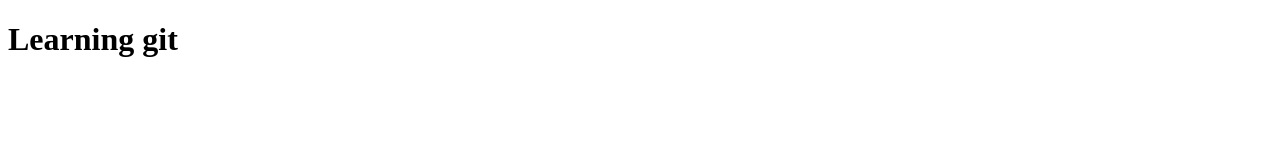
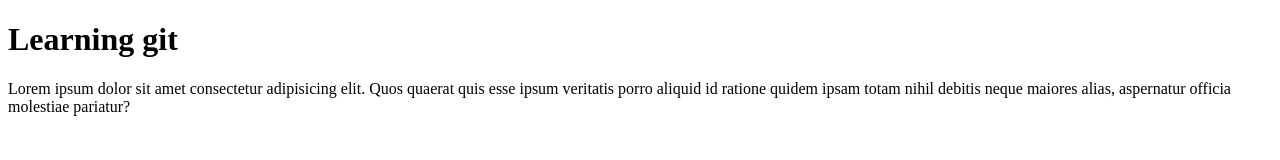
Before and after one commit to kackswag/another, a plain HTML site: page index.html in a window 1280 px wide. Drawn offline with Linux system fonts and the light colour scheme.

Commit message:
Added paragraph

```diff
--- a/index.html
+++ b/index.html
@@ -7,5 +7,6 @@
 </head>
 <body>
     <h1>Learning git</h1>
+    <p>Lorem ipsum dolor sit amet consectetur adipisicing elit. Quos quaerat quis esse ipsum veritatis porro aliquid id ratione quidem ipsam totam nihil debitis neque maiores alias, aspernatur officia molestiae pariatur?</p>
 </body>
 </html>
```
